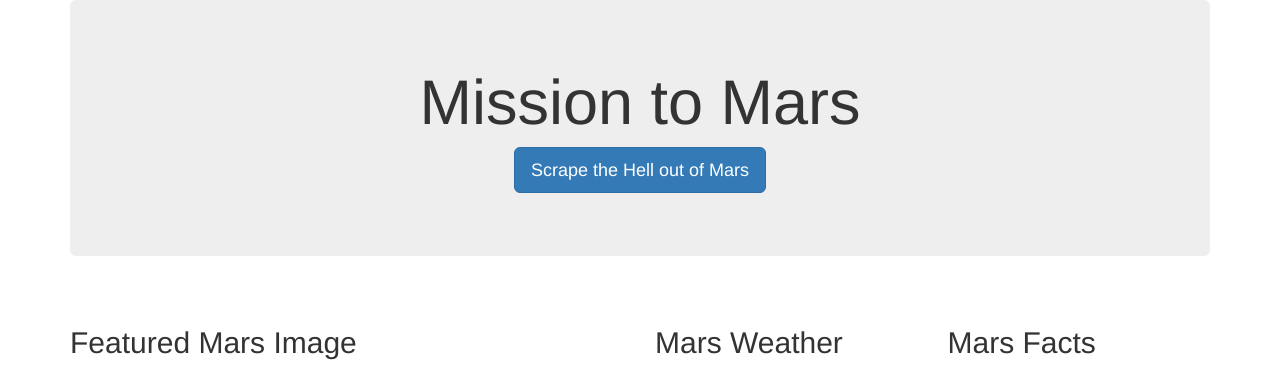
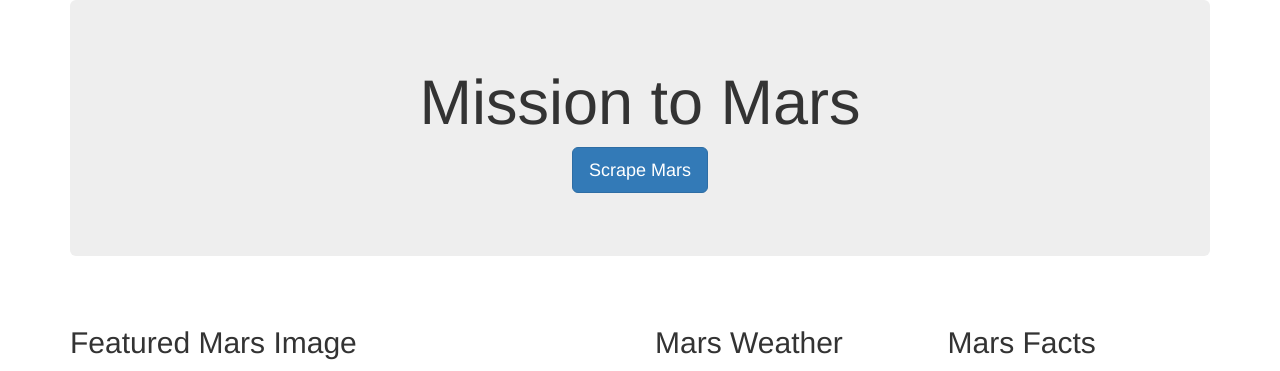
Before and after one commit to penguinistakc/mission_to_mars, a Flask app: template templates/index.html in a window 1280 px wide. Shown: the top 371 px of the page. Run offline with Flask 2, Linux system fonts and the light colour scheme; the template is opened without the code that fills it, so the values that code supplies are empty; some libraries are stand-ins or nearby versions.

Commit message:
scrape mars

```diff
--- a/templates/index.html
+++ b/templates/index.html
@@ -12,7 +12,7 @@
 
         <div class="jumbotron text-center">
           <h1>Mission to Mars</h1>
-          <p><a class="btn btn-primary btn-lg" href="/scrape" role="button">Scrape the Hell out of Mars</a></p>
+          <p><a class="btn btn-primary btn-lg" href="/scrape" role="button">Scrape Mars</a></p>
         </div>
 
         <!-- Mars cruft -->
```
